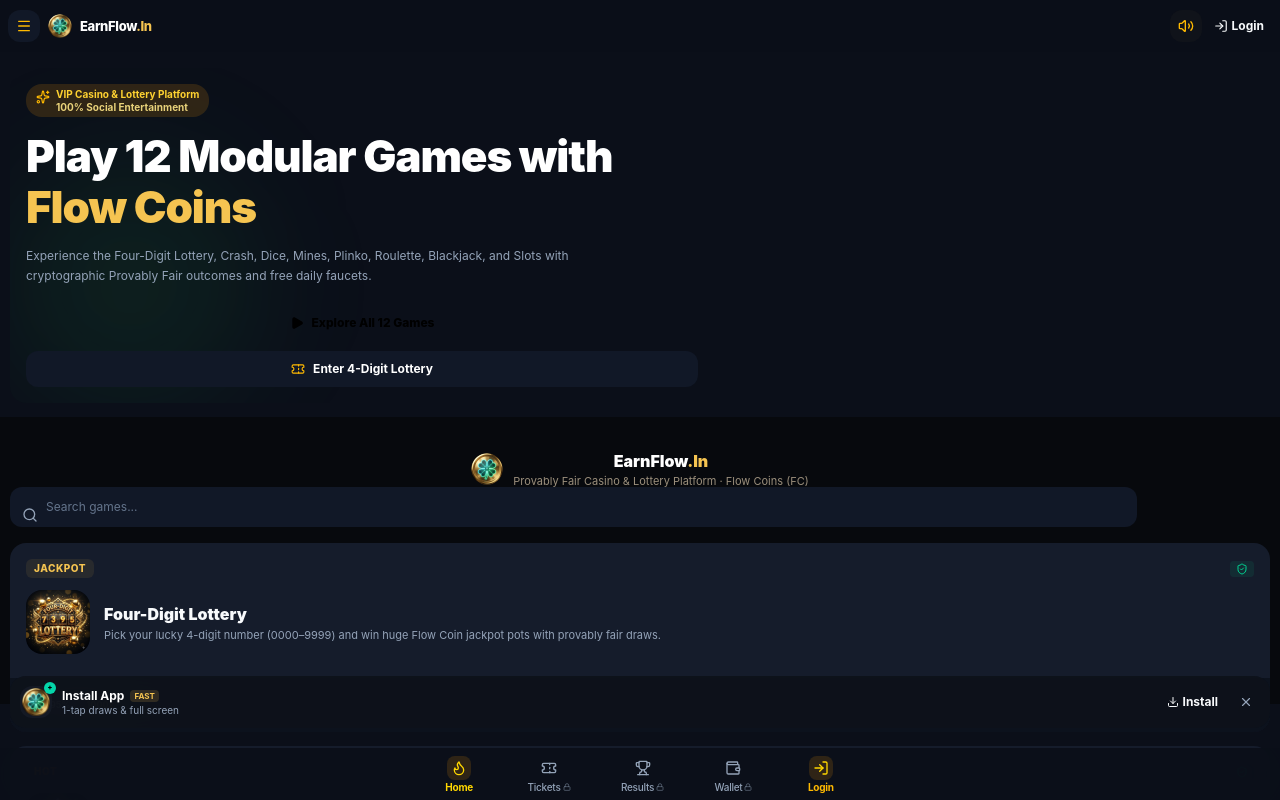
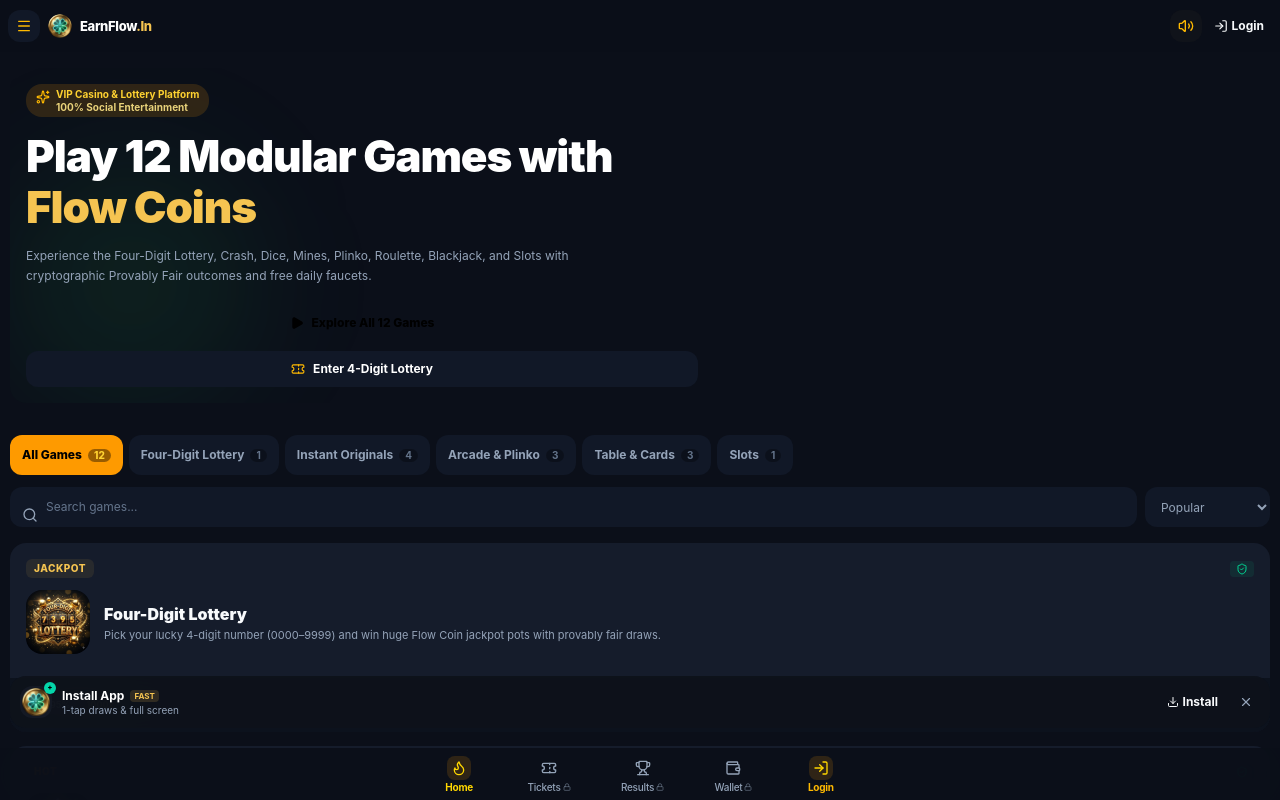
Before and after one commit to nikhilr-aj-png/Lottery, a React (Vite) app: page / in a window 1280 px wide. Built offline with nearby package versions, Linux system fonts and the light colour scheme; no server answers; the database is empty.

Commit message:
fix: resolve footer overlap in game lobbies by decoupling flex constraints

```diff
--- a/src/App.tsx
+++ b/src/App.tsx
@@ -450,7 +450,7 @@ function LotteryAppContent() {
           }`}
         >
 
-          <div className={`flex-1 min-h-0 flex flex-col ${currentGameRoute?.roomId ? 'overflow-hidden h-full' : ''}`}>
+          <div className={currentGameRoute?.roomId ? 'flex-1 min-h-0 flex flex-col overflow-hidden h-full' : 'flex-1 w-full'}>
             {/* DEDICATED SEPARATE PAGE: TRANSACTION HISTORY */}
             {(isTransactionRoute || activeTab === 'transactions') ? (
               <TransactionHistoryPage
```
